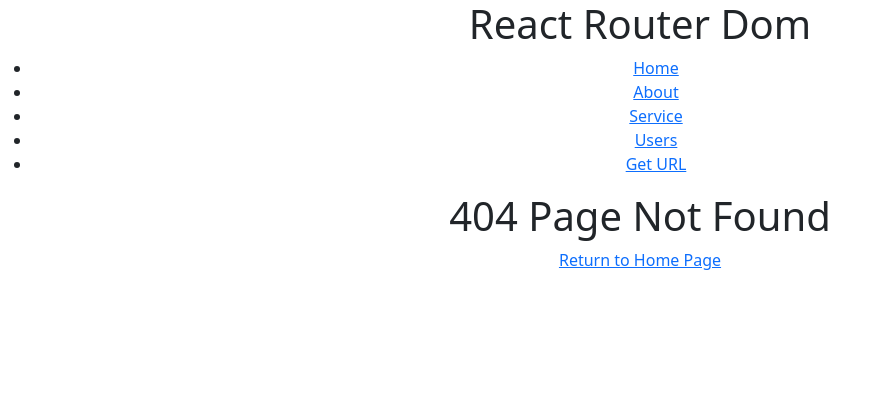
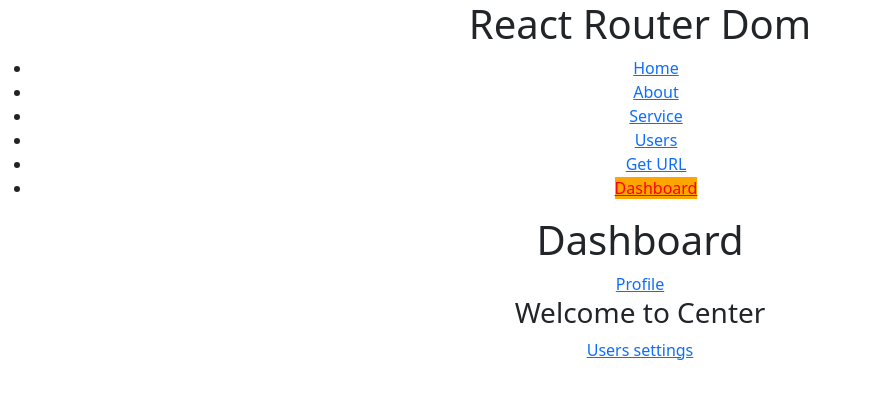
Before and after one commit to TaimoorAli77/code4Education, a React (Create React App) app: page /dashboard in a window 1280 px wide. Before the commit this address had no page. Shown: the top 398 px of the page, without its empty margins (0-877 px from the left). Built offline with nearby package versions, Linux system fonts and the light colour scheme.

Commit message:
React Router Dom

```diff
--- a/src/App.js
+++ b/src/App.js
@@ -7,6 +7,9 @@
 import UserList from './Component/UserList';
 import UserProfile from './Component/UserProfile';
 import GetUrlP from './Component/GetUrlP';
+import Dashboard from './Component/Dashboard';
+import Settings from './Component/Settings';
+import Profile from './Component/Profile';
 
 const App = () => {
 
@@ -23,7 +26,11 @@
           <Route path='/user' element={<UserList />} />
           <Route path='/user/:userId' element={<UserProfile />} />
           <Route path='/geturl' element={<GetUrlP />} />
-
+          {/* Nested Route  & / is used after parent not before child path */}
+          <Route path='/dashboard/' element={<Dashboard />} >
+            <Route path='settings' element={<Settings />} />
+            <Route path='profile' element={<Profile />} />
+          </Route>
 
           {/* <Route path='/*' element={<h1>Page not Found</h1>} /> */}
           <Route path='/*' element={<PageNotFound />} />
--- /dev/null
+++ b/src/Component/Dashboard.jsx
@@ -0,0 +1,21 @@
+import React from "react";
+import { Link, Outlet, useLocation } from "react-router-dom";
+
+const Dashboard = () => {
+  const location = useLocation();
+  console.log(location);
+  return (
+    <div>
+      <h1>Dashboard</h1>
+      {/* Do not use / in child Component */}
+      <Link to={"profile"}>Profile</Link>
+      <h3>Welcome to Center</h3>
+      <Link to={"settings"} state={{ name: "Taimoor", arzi: "dunya" }}>
+        Users settings
+      </Link>
+      <Outlet />
+    </div>
+  );
+};
+
+export default Dashboard;
--- a/src/Component/Navbar.jsx
+++ b/src/Component/Navbar.jsx
@@ -1,6 +1,7 @@
 import React from "react";
 import { NavLink } from "react-router-dom";
 import "../App.css";
+import Dashboard from "./Dashboard";
 const Navbar = () => {
   return (
     <div>
@@ -56,6 +57,17 @@
               Get URL
             </NavLink>
           </li>
+          <li>
+            <NavLink
+              to={"/dashboard"}
+              style={({ isActive }) => {
+                return { background: isActive ? "orange" : "" };
+              }}
+            >
+              {" "}
+              Dashboard
+            </NavLink>
+          </li>
         </ul>
       </nav>
     </div>
--- /dev/null
+++ b/src/Component/Profile.jsx
@@ -0,0 +1,11 @@
+import React from 'react'
+
+const Profile = () => {
+  return (
+    <div>
+      <h2>Welome to Profile Page</h2>
+    </div>
+  )
+}
+
+export default Profile
--- /dev/null
+++ b/src/Component/Settings.jsx
@@ -0,0 +1,11 @@
+import React from "react";
+
+const Settings = () => {
+  return (
+    <div>
+      <h3>Settings are here </h3>
+    </div>
+  );
+};
+
+export default Settings;
```
Also changed, not shown: inf.txt.
